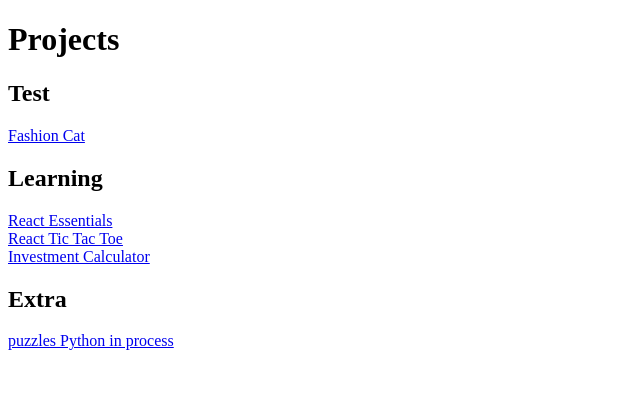
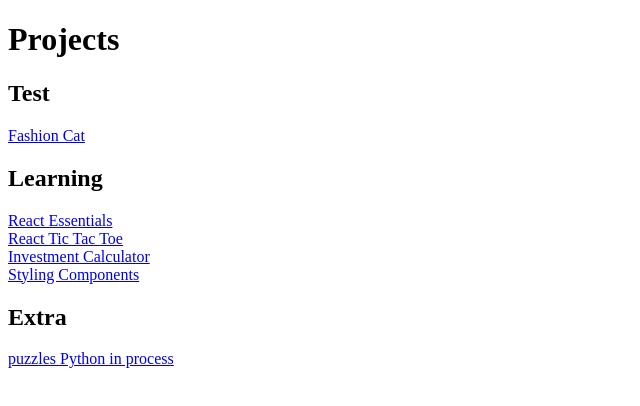
Before and after one commit to delissgt/almadigital, a Next.js app: page /project in a window 1280 px wide. Shown: the top 406 px of the page, without its empty margins (0-640 px from the left). Built offline with nearby package versions, Linux system fonts and the light colour scheme.

Commit message:
Added Styling Component Lesson to Main Projects Page

```diff
--- a/pages/project/index.js
+++ b/pages/project/index.js
@@ -6,7 +6,8 @@
   PUZZLES_PYTHON,
   CURSE_REACT_ESSENTIALS,
   CURSE_REACT_TIC_TAC_TOE,
-  CURSE_REACT_PROJECT_INVESTMENT_CALCULATOR
+  CURSE_REACT_PROJECT_INVESTMENT_CALCULATOR,
+  CURSE_REACT_STYLING_COMPONENTS,
 } from "../../src/library/helpers/Paths";
 
 export default function Project() {
@@ -27,7 +28,8 @@
         <a href={PROJECT+"/"+CURSE_REACT_TIC_TAC_TOE}>React Tic Tac Toe</a>
         <br/>
         <a href={PROJECT+"/"+CURSE_REACT_PROJECT_INVESTMENT_CALCULATOR}>Investment Calculator</a>
-
+        <br/>
+        <a href={PROJECT+"/"+CURSE_REACT_STYLING_COMPONENTS} >Styling Components</a>
 
       <h2>Extra</h2>
         <a href={PROJECT+"/"+PUZZLES_PYTHON}>puzzles Python in process</a>
--- a/src/library/helpers/Paths.js
+++ b/src/library/helpers/Paths.js
@@ -10,3 +10,4 @@
 export const CURSE_REACT_ESSENTIALS = 'curseReactEssentials';
 export const CURSE_REACT_TIC_TAC_TOE = 'curseReactTicTacToe';
 export const CURSE_REACT_PROJECT_INVESTMENT_CALCULATOR = 'curseReactProjectInvestmentCalculator';
+export const CURSE_REACT_STYLING_COMPONENTS = 'curseReactStylingComponents';
```
